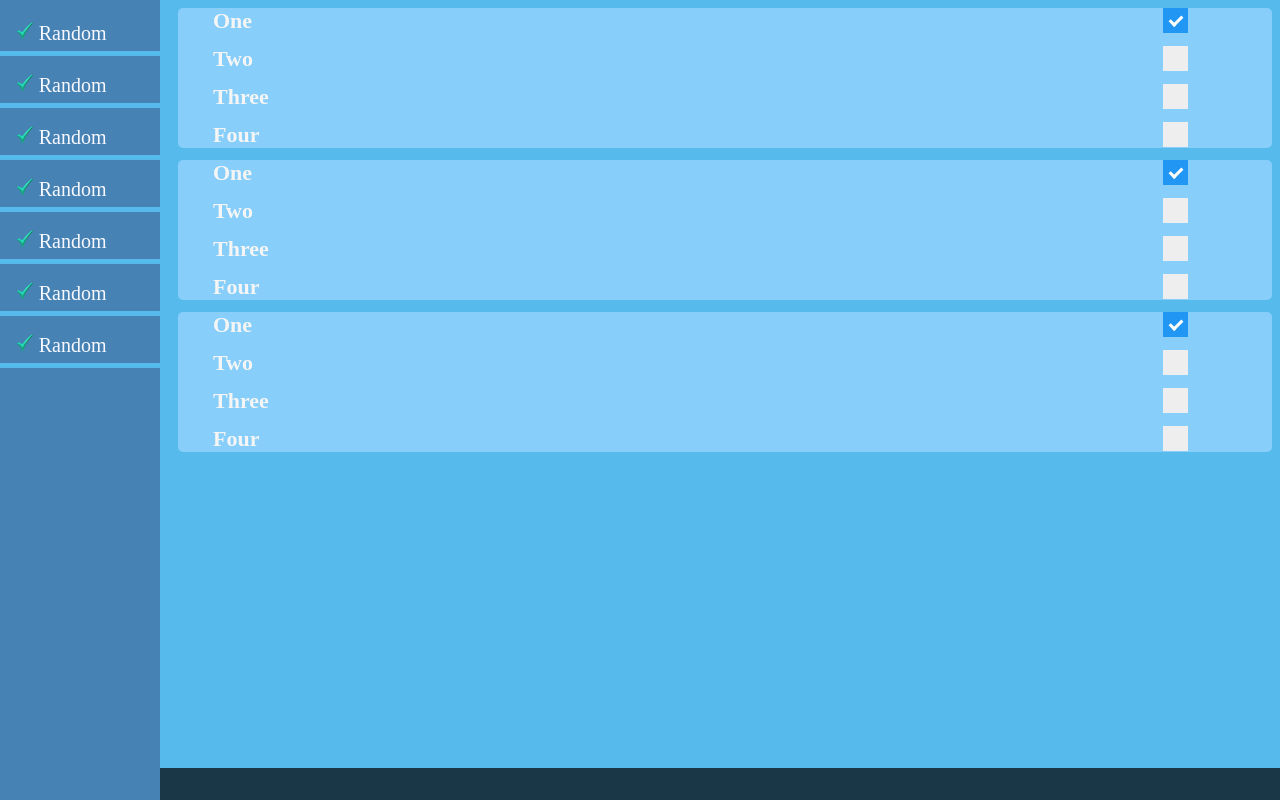
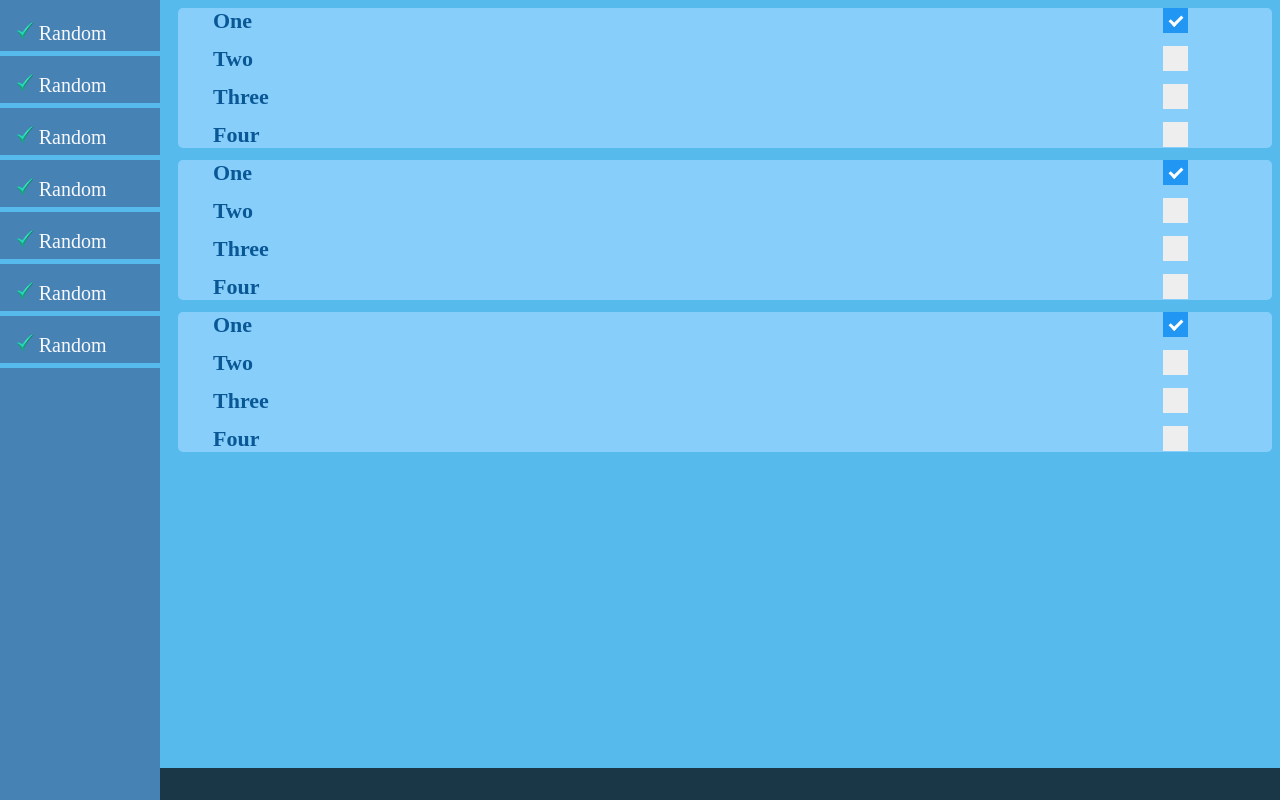
Before and after one commit to Jole34/MIS, a PHP site: page /overaSemestra.html in a window 1280 px wide. Run offline with PHP 8.4, Linux system fonts and the light colour scheme.

Commit message:
Semestar2

```diff
--- a/CSS/overaSemestra.css
+++ b/CSS/overaSemestra.css
@@ -76,7 +76,7 @@
 
 #overaSemestra-odabirIspita {
     font-weight: bolder;
-    color: whitesmoke;
+    color:rgb(10, 87, 150);
     background-color: lightskyblue;
     border-radius: 5px;
     margin-left: 170px;
```
